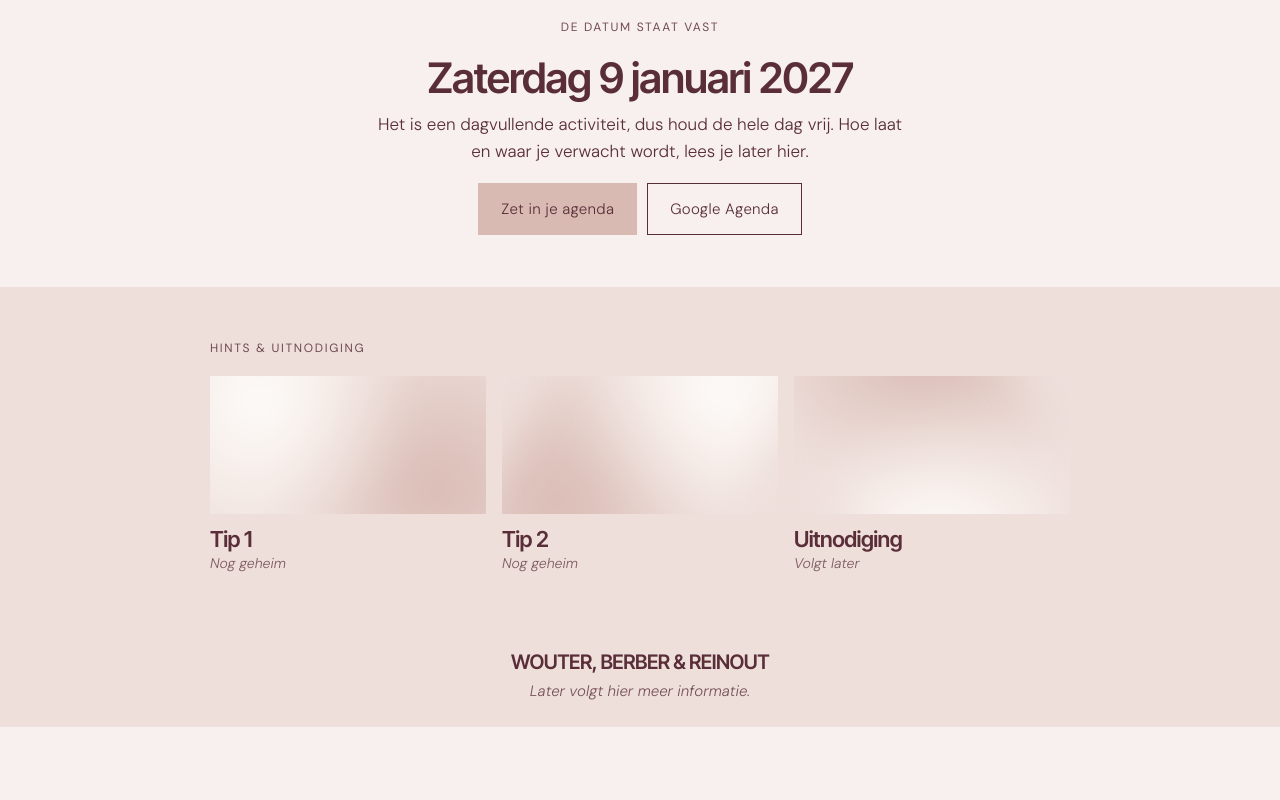
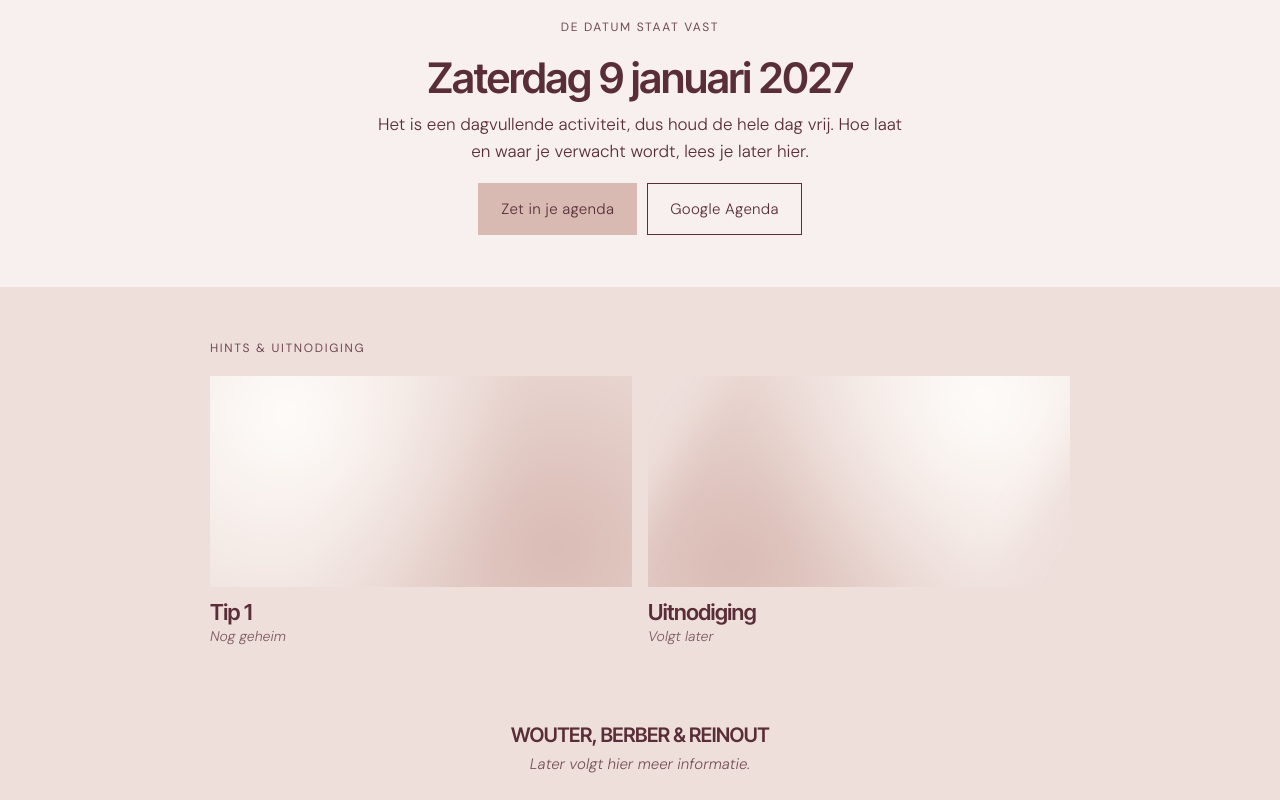
Before and after one commit to reinoutgorter-max/dagje-uit, a plain HTML site: page 2a250b-jelly/index.html in a window 1280 px wide. Shown: the part 1012-1812 px from the top of the page. Before the commit the page ends 1739 px from the top, so only its background shows below. Drawn offline with Linux system fonts and the light colour scheme.

Commit message:
Jelly: twee vakken, Tip 2 weg

```diff
--- a/2a250b-jelly/index.html
+++ b/2a250b-jelly/index.html
@@ -71,9 +71,9 @@
 <section class="sectie zacht" id="vakken" hidden>
 <div class="hints">
 <p class="boven">Hints &amp; uitnodiging</p>
-<div class="rij">
+<div class="rij" style="grid-template-columns:repeat(2,1fr)">
 <button class="vak"><div class="beeld"><div class="waas"></div></div><h3>Tip 1</h3><span class="status">Nog geheim</span></button>
-<button class="vak"><div class="beeld"><div class="waas"></div></div><h3>Tip 2</h3><span class="status">Nog geheim</span></button>
+<!-- Tip 2 vervalt -->
 <button class="vak"><div class="beeld"><div class="waas"></div></div><h3>Uitnodiging</h3><span class="status">Volgt later</span></button>
 </div>
 </div>
@@ -99,7 +99,7 @@
 </dialog>
 
 <script>
-const CFG = {"slug": "2a250b-jelly", "naam": "Jelly", "datum_vast": "2027-01-09", "datums": [{"id": "2026-11-15", "label": "Zondag 15 november 2026", "ics": "2026-11-15.ics", "google": "https://calendar.google.com/calendar/render?action=TEMPLATE&text=Dagje+uit+met+Wouter%2C+Berber+en+Reinout&dates=20261115%2F20261116&details=Dagvullende+verrassing.+Meer+informatie+volgt+op+https%3A%2F%2Freinoutgorter-max.github.io%2Fdagje-uit%2F2a250b-jelly%2F"}, {"id": "2026-11-22", "label": "Zondag 22 november 2026", "ics": "2026-11-22.ics", "google": "https://calendar.google.com/calendar/render?action=TEMPLATE&text=Dagje+uit+met+Wouter%2C+Berber+en+Reinout&dates=20261122%2F20261123&details=Dagvullende+verrassing.+Meer+informatie+volgt+op+https%3A%2F%2Freinoutgorter-max.github.io%2Fdagje-uit%2F2a250b-jelly%2F"}, {"id": "2027-01-09", "label": "Zaterdag 9 januari 2027", "ics": "2027-01-09.ics", "google": "https://calendar.google.com/calendar/render?action=TEMPLATE&text=Dagje+uit+met+Wouter%2C+Berber+en+Reinout&dates=20270109%2F20270110&details=Dagvullende+verrassing.+Meer+informatie+volgt+op+https%3A%2F%2Freinoutgorter-max.github.io%2Fdagje-uit%2F2a250b-jelly%2F"}], "vakken": [{"titel": "Tip 1", "beschikbaar": false, "tekst": []}, {"titel": "Tip 2", "beschikbaar": false, "tekst": []}, {"titel": "Uitnodiging", "beschikbaar": false, "tekst": []}], "mail": {"aan": "r.gorter@me.com", "cc": [], "test": true}};
+const CFG = {"slug": "2a250b-jelly", "naam": "Jelly", "datum_vast": "2027-01-09", "datums": [{"id": "2026-11-15", "label": "Zondag 15 november 2026", "ics": "2026-11-15.ics", "google": "https://calendar.google.com/calendar/render?action=TEMPLATE&text=Dagje+uit+met+Wouter%2C+Berber+en+Reinout&dates=20261115%2F20261116&details=Dagvullende+verrassing.+Meer+informatie+volgt+op+https%3A%2F%2Freinoutgorter-max.github.io%2Fdagje-uit%2F2a250b-jelly%2F"}, {"id": "2026-11-22", "label": "Zondag 22 november 2026", "ics": "2026-11-22.ics", "google": "https://calendar.google.com/calendar/render?action=TEMPLATE&text=Dagje+uit+met+Wouter%2C+Berber+en+Reinout&dates=20261122%2F20261123&details=Dagvullende+verrassing.+Meer+informatie+volgt+op+https%3A%2F%2Freinoutgorter-max.github.io%2Fdagje-uit%2F2a250b-jelly%2F"}, {"id": "2027-01-09", "label": "Zaterdag 9 januari 2027", "ics": "2027-01-09.ics", "google": "https://calendar.google.com/calendar/render?action=TEMPLATE&text=Dagje+uit+met+Wouter%2C+Berber+en+Reinout&dates=20270109%2F20270110&details=Dagvullende+verrassing.+Meer+informatie+volgt+op+https%3A%2F%2Freinoutgorter-max.github.io%2Fdagje-uit%2F2a250b-jelly%2F"}], "vakken": [{"titel": "Tip 1", "beschikbaar": false, "tekst": []}, {"titel": "Uitnodiging", "beschikbaar": false, "tekst": []}], "mail": {"aan": "r.gorter@me.com", "cc": [], "test": true}};
 const sleutel = "dagje-uit-" + CFG.slug;
 const $ = id => document.getElementById(id);
 const params = new URLSearchParams(location.search);
@@ -189,7 +189,7 @@ document.querySelectorAll(".vak").forEach((vak, i) => vak.addEventListener("clic
   $("vaktitel").textContent = v.titel;
   const doos = $("vaktekst");
   doos.innerHTML = "";
-  const regels = v.beschikbaar ? v.tekst : [i === 2
+  const regels = v.beschikbaar ? v.tekst : [v.titel === "Uitnodiging"
     ? "De uitnodiging volgt later. Daarin lees je wanneer, waar en hoe je verwacht wordt. Je krijgt een mail zodra hij klaarstaat."
     : "Deze hint is nog niet beschikbaar. Je krijgt vanzelf een mail zodra hij klaarstaat."];
   regels.forEach(t => { const p = document.createElement("p"); p.textContent = t; doos.appendChild(p); });
```
